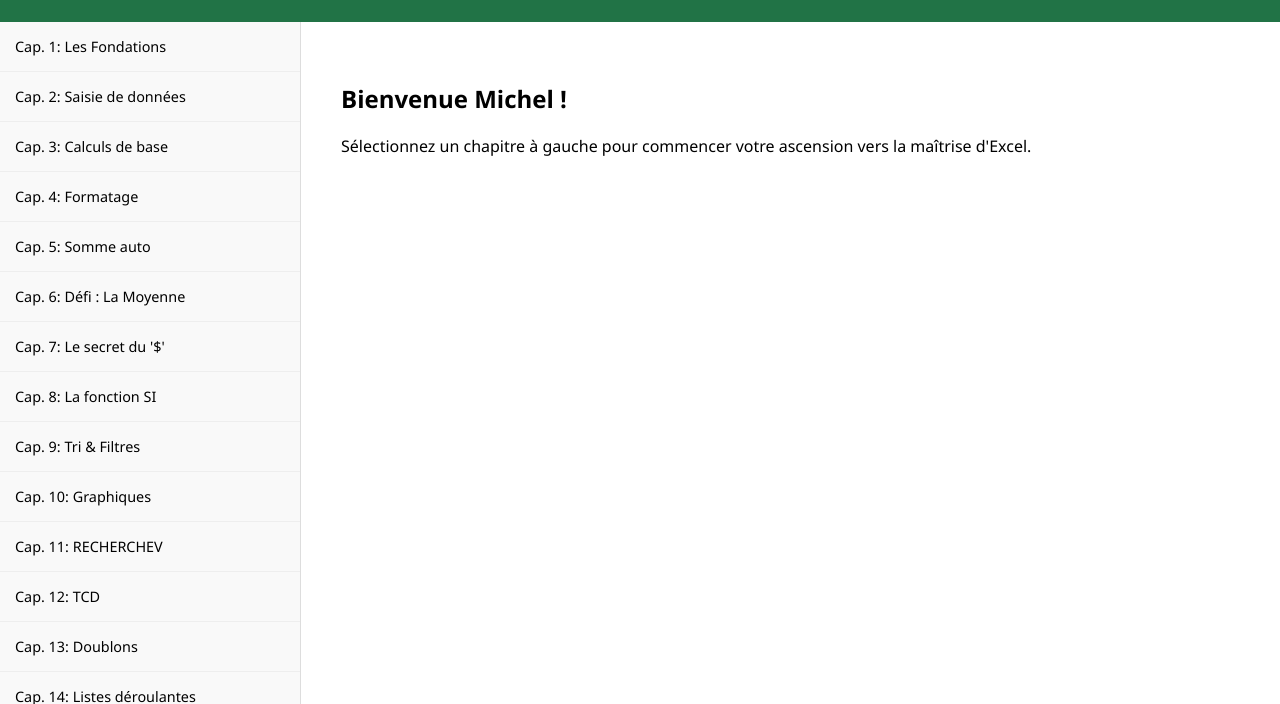
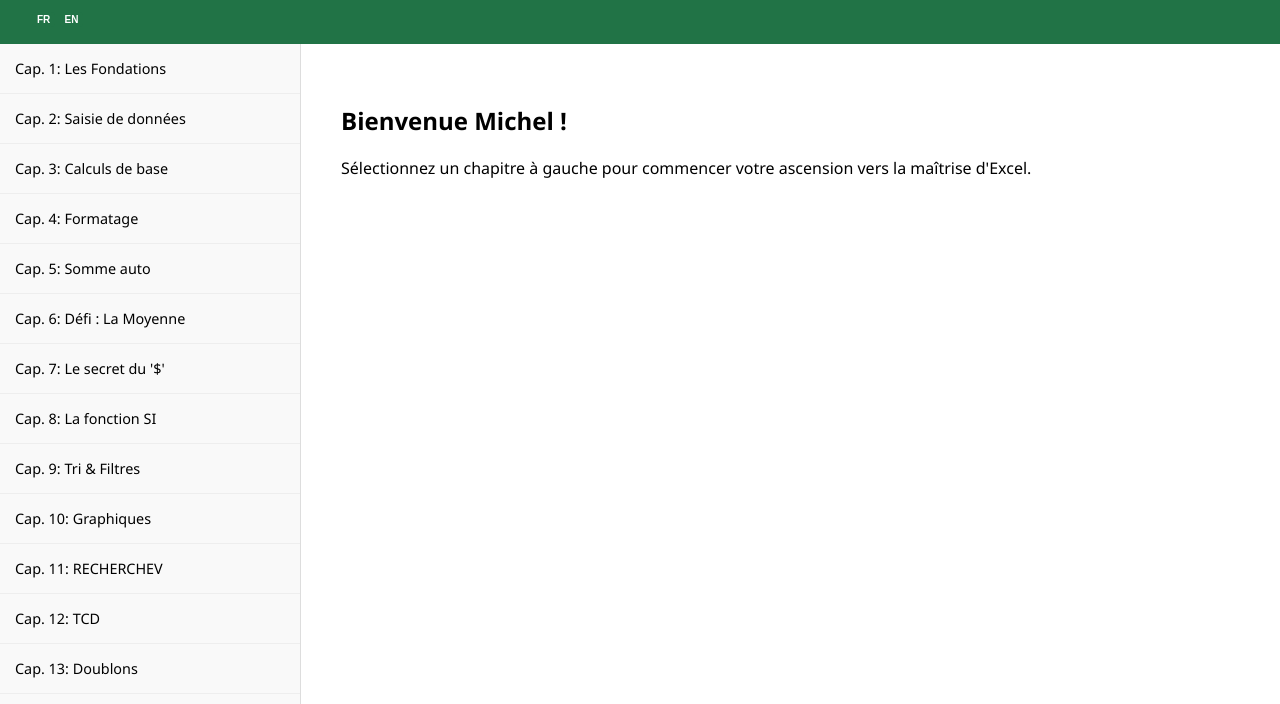
Before and after one commit to pasto77/excel-master-fun, a plain HTML site: page index.html in a window 1280 px wide. Shown: the part 96-800 px from the top of the page. Drawn offline with Linux system fonts and the light colour scheme.

Commit message:
Update index.html

```diff
--- a/index.html
+++ b/index.html
@@ -9,7 +9,10 @@
 <body>
     <header>
         <div class="logo-area">
-            <h1>Excel Master Fun</h1>
+            <h1>Excel Master Fun</h1><div style="margin-top:10px;">
+    <button onclick="changeLanguage('fr')" style="font-size:10px; padding:2px 5px;">FR</button>
+    <button onclick="changeLanguage('en')" style="font-size:10px; padding:2px 5px;">EN</button>
+</div>
         </div>
         <div id="progress-container">
             <div id="progress-bar"></div>
```
